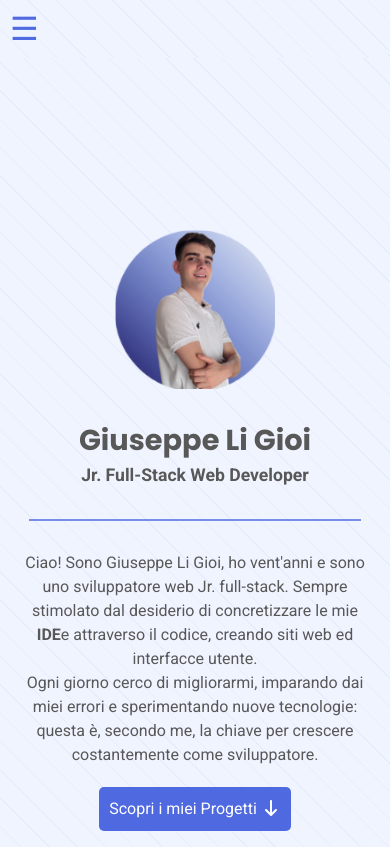
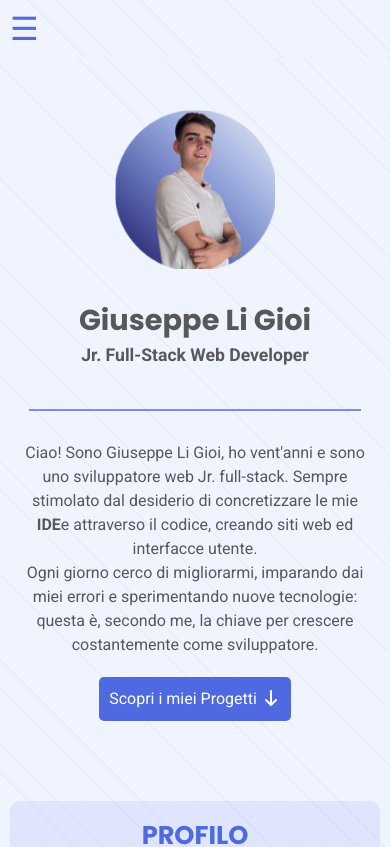
Before and after one commit to GiuseppeLiGioi/personal-portfolio, a React (Vite) app: page / in a window 390 px wide. Shown: the top 847 px of the page. Built offline with nearby package versions, Linux system fonts and the light colour scheme.

Commit message:
fixed. padding-top on mobile version.

```diff
--- a/src/Components/Hero.jsx
+++ b/src/Components/Hero.jsx
@@ -9,6 +9,7 @@ export default function Hero(){
 
 
             <div className="container-img-name">
+
             <div className="container-img-hero">
                <img src="/logo-portfolio.png" alt="Foto Personale"/>
             </div>
--- a/src/styles/index.css
+++ b/src/styles/index.css
@@ -261,7 +261,7 @@ li {
   max-width: 600px;
   margin: 0 auto;
   text-align: center;
-  padding-top: 230px;
+  padding-top: 100px;
 }
 
 .container-img-name {
@@ -269,6 +269,7 @@ li {
   flex-direction: column;
   justify-content: center;
   align-items: center;
+  padding: 10px;
 }
 
 .name-user {
```
